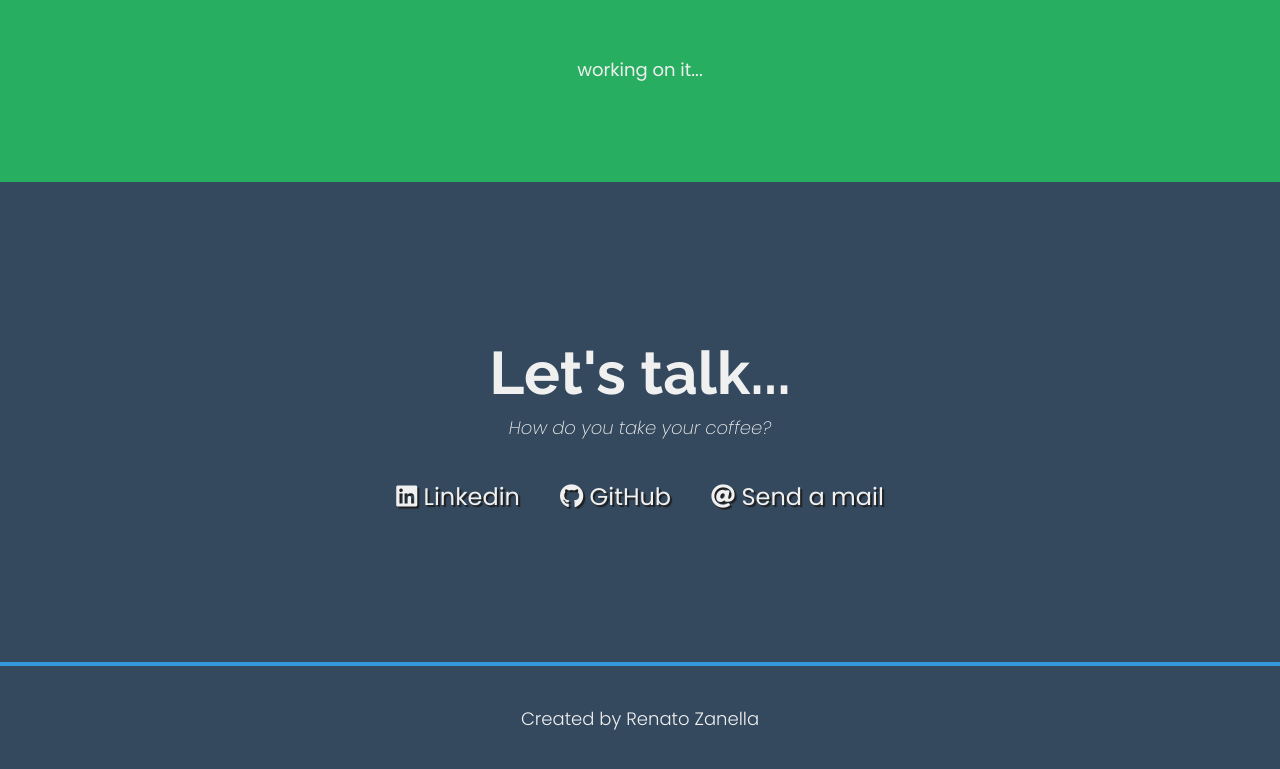
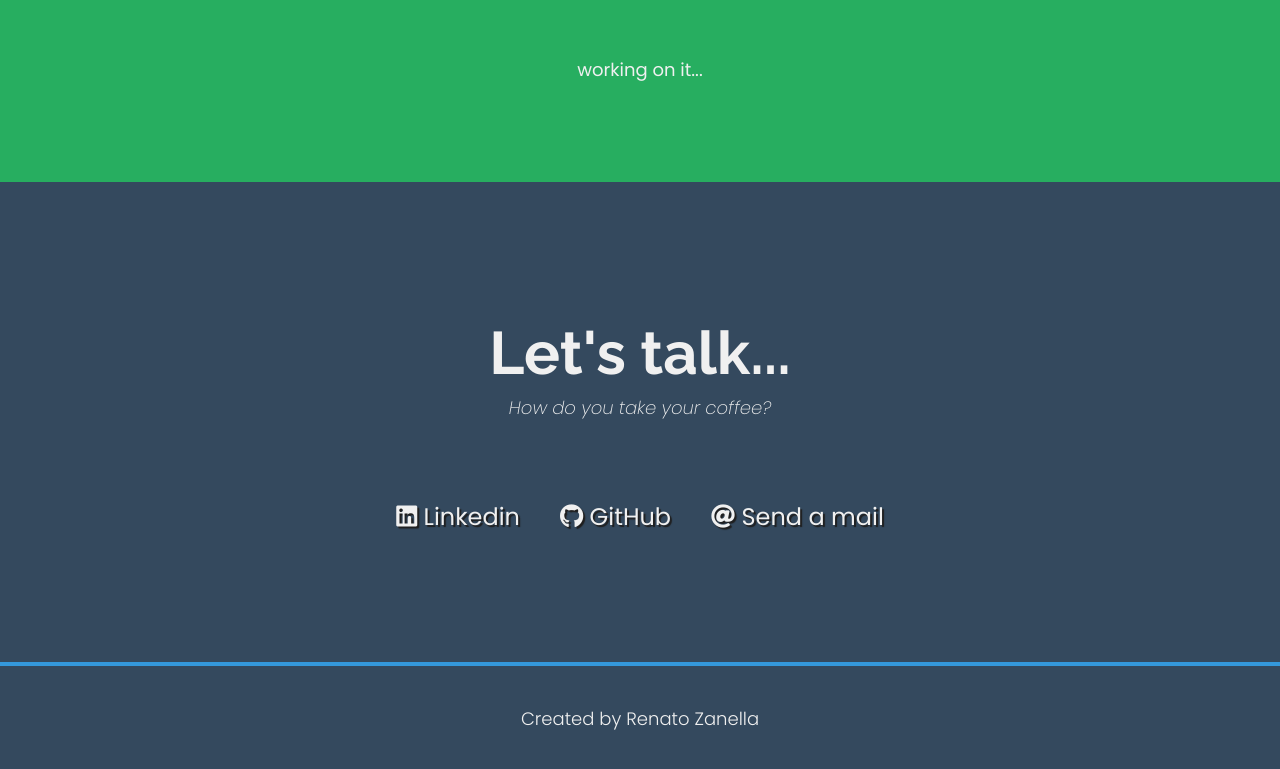
Before and after one commit to renatozr/renatozr.github.io, a plain HTML site: page index.html in a window 1280 px wide. Shown: the part 964-1733 px from the top of the page. Drawn offline with Linux system fonts and the light colour scheme.

Commit message:
portfolio atualizado

```diff
--- a/src/style.css
+++ b/style.css
@@ -214,7 +214,7 @@ a {
   justify-content: center;
   width: 100%;
   max-width: 980px;
-  margin-top: 4rem;
+  margin-top: 8rem;
   flex-wrap: wrap;
 }
 
```
Also changed, not shown: assets/20210918_202410.jpg (deleted), index.html (renamed from src/index.html), src/script.js (deleted), 1 other file.
